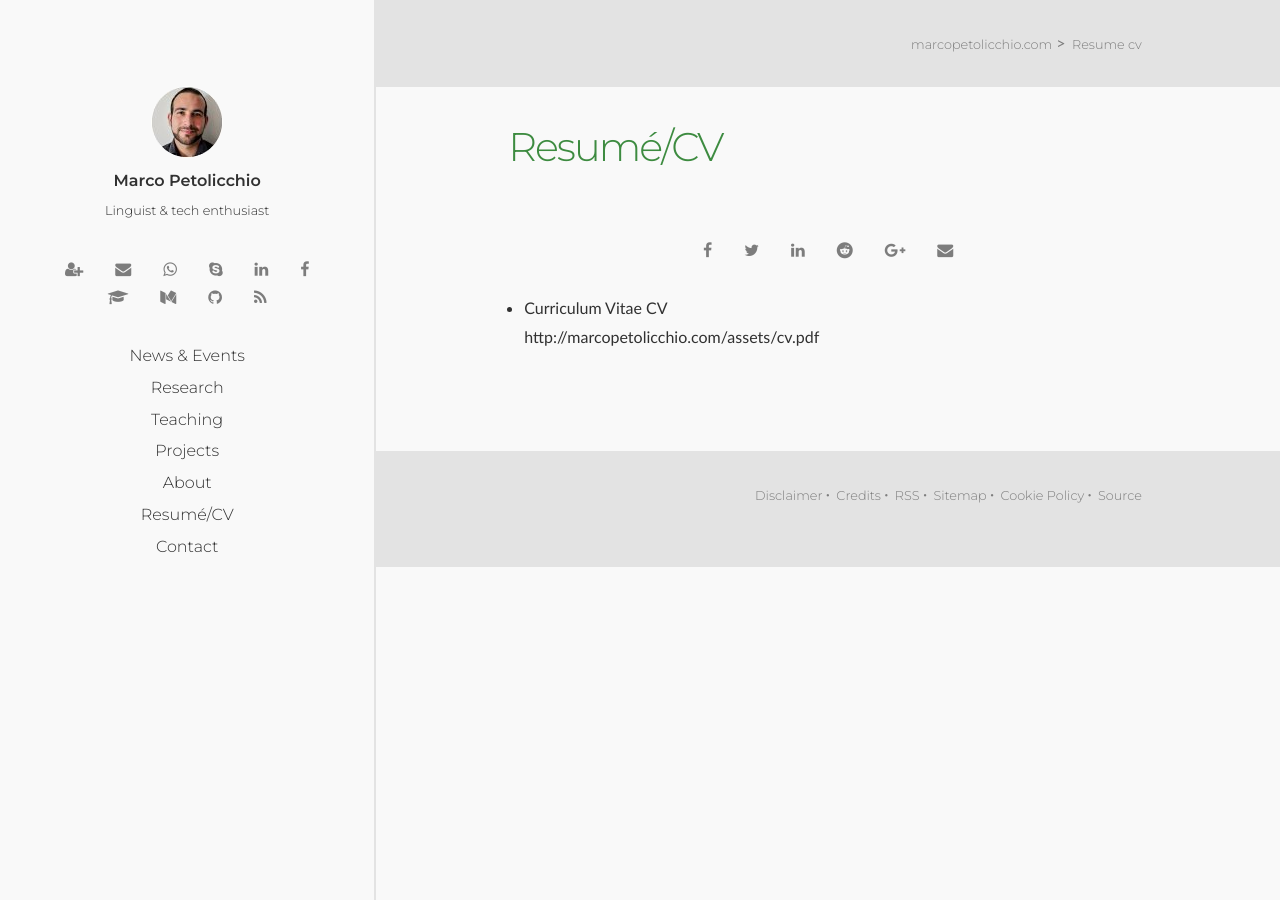
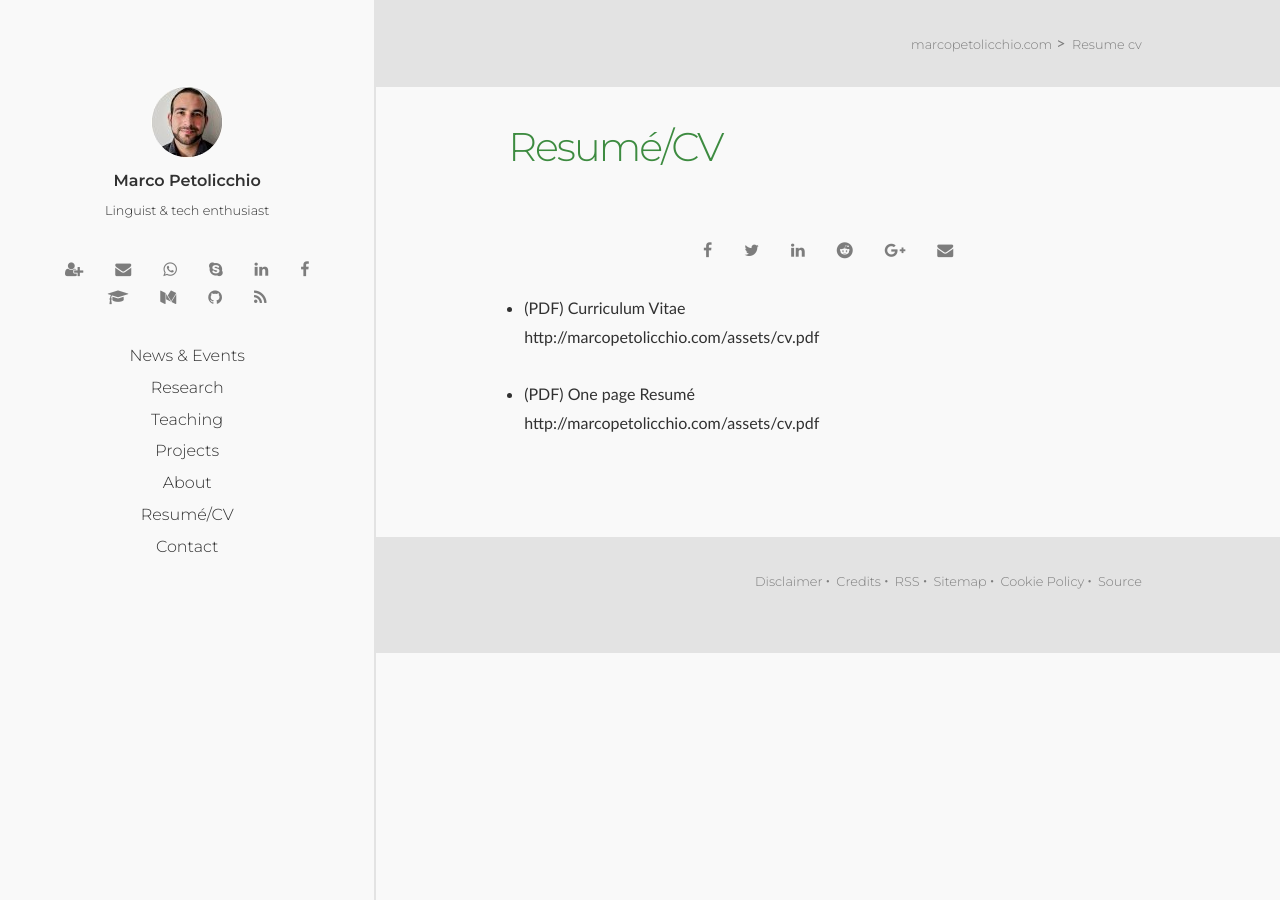
Before and after one commit to p-marco/p-marco.github.io, a Jekyll site: the page built from resume-cv.md, in a window 1280 px wide. Built offline with Jekyll 4.4.1, drawn with Linux system fonts in a browser that asks for light colours; comment, search, counter and statistics services are not loaded.

Commit message:
Update resume-cv.md

```diff
--- a/resume-cv.md
+++ b/resume-cv.md
@@ -6,4 +6,5 @@ layout: default
 template: item
 ---
 
-* Curriculum Vitae CV <br> [http://marcopetolicchio.com/assets/cv.pdf](http://marcopetolicchio.com/assets/cv.pdf)
+* (PDF) Curriculum Vitae <br> [http://marcopetolicchio.com/assets/cv.pdf](http://marcopetolicchio.com/assets/cv.pdf)
+* (PDF) One page Resumé <br> [http://marcopetolicchio.com/assets/cv.pdf](http://marcopetolicchio.com/assets/resume.pdf)
```
